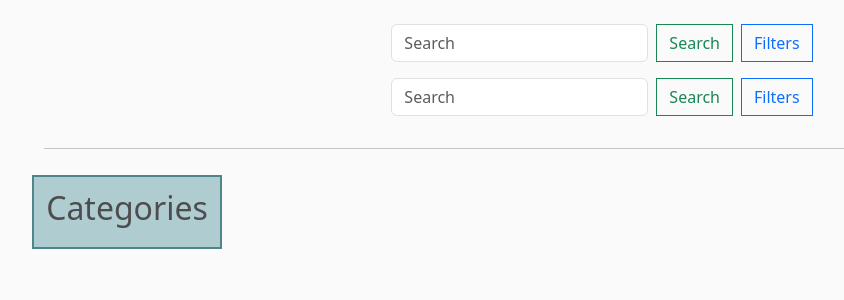
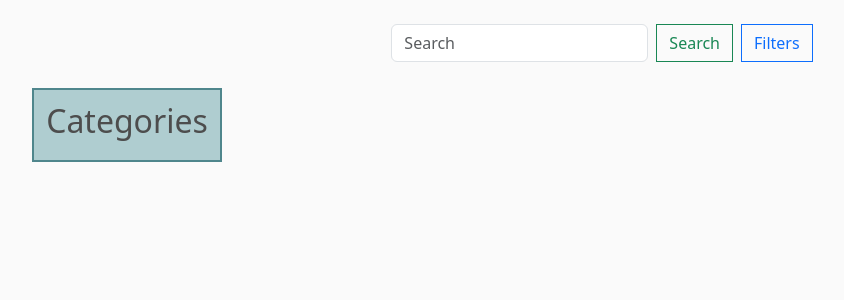
Before and after one commit to pkoutsonas/ecommerce, a Django app: page / in a window 1280 px wide. Shown: the part 58-358 px from the top of the page, without its empty margins (38-882 px from the left). Run offline with Django 4.2, Linux system fonts and the light colour scheme; data comes from the database, SQL or seed files in the repository; data that the repository does not hold is empty.

Commit message:
formatting

```diff
--- a/store/templates/store/store.html
+++ b/store/templates/store/store.html
@@ -4,22 +4,11 @@
 	<form action="{% url 'search' %}" method="post">
 		{% csrf_token %}
 		<div class="form-group d-inline-flex mb-3">
-      <input
-        class="form-control me-2"
-        name="searchField"
-        type="search"
-        placeholder="Search"
-        aria-label="Search"
-      />
+			<input class="form-control me-2" name="searchField" type="search" placeholder="Search"
+				aria-label="Search" />
 			<button class="btn btn-outline-success me-2" type="submit">Search</button>
-      <button
-        class="btn btn-outline-primary"
-        type="button"
-        data-bs-toggle="collapse"
-        data-bs-target="#collapseFilter"
-        aria-expanded="false"
-        aria-controls="collapseFilter"
-      >
+			<button class="btn btn-outline-primary" type="button" data-bs-toggle="collapse"
+				data-bs-target="#collapseFilter" aria-expanded="false" aria-controls="collapseFilter">
 				Filters
 			</button>
 		</div>
@@ -31,13 +20,8 @@
 					<ul class="list-group">
 						{% for category in categories %}
 						<li class="list-group-item d-flex justify-content-start">
-              <input
-                class="me-2"
-                type="checkbox"
-                id="{{category.name}}"
-                name="{{category.name}}"
-                value="on"
-              />
+							<input class="me-2" type="checkbox" id="{{category.name}}" name="{{category.name}}"
+								value="on" />
 							<label for="{{category.name}}">{{category.name}}</label>
 						</li>
 						{% endfor %}
@@ -48,13 +32,7 @@
 					<ul class="list-group">
 						{% for brand in brands %}
 						<li class="list-group-item d-flex justify-content-start">
-              <input
-                class="me-2"
-                type="checkbox"
-                id="{{brand.name}}"
-                name="{{brand.name}}"
-                value="on"
-              />
+							<input class="me-2" type="checkbox" id="{{brand.name}}" name="{{brand.name}}" value="on" />
 							<label for="{{brand.name}}">{{brand.name}}</label>
 						</li>
 						{% endfor %}
@@ -63,129 +41,20 @@
 				<div class="form-group me-2">
 					<h4>Price Range</h4>
 					<label for="priceStart">From:</label>
-          <input
-            type="number"
-            class="form-control"
-            id="priceStart"
-            name="priceStart"
-            placeholder="0"
-            step="0.01"
-            min="0"
-            max="100000"
-          />
+					<input type="number" class="form-control" id="priceStart" name="priceStart" placeholder="0"
+						step="0.01" min="0" max="100000" />
 					<label for="priceEnd">Up to:</label>
-          <input
-            type="number"
-            class="form-control mb-3"
-            id="priceEnd"
-            name="priceEnd"
-            placeholder="~"
-            step="0.01"
-            min="0"
-            max="100000"
-          />
-          <label class="me-2" for="availability"><h4>Available</h4></label>
-          <input
-            type="checkbox"
-            id="availability"
-            name="availability"
-            value="on"
-          />
+					<input type="number" class="form-control mb-3" id="priceEnd" name="priceEnd" placeholder="~"
+						step="0.01" min="0" max="100000" />
+					<label class="me-2" for="availability">
+						<h4>Available</h4>
+					</label>
+					<input type="checkbox" id="availability" name="availability" value="on" />
 				</div>
 			</div>
 		</div>
 	</form>
-  <div class="container text-center">
-    <form action="{% url 'search' %}" method="get">
-      <div class="form-group d-inline-flex mb-3">
-        <input
-          class="form-control me-2"
-          name="q"
-          type="search"
-          placeholder="Search"
-          aria-label="Search"
-        />
-        <button class="btn btn-outline-success me-2" type="submit">
-          Search
-        </button>
-        <button
-          class="btn btn-outline-primary"
-          type="button"
-          data-bs-toggle="collapse"
-          data-bs-target="#collapseFilter"
-          aria-expanded="false"
-          aria-controls="collapseFilter"
-        >
-          Filters
-        </button>
-      </div>
-      <!-- Collapsable filter field -->
-      <div class="collapse" id="collapseFilter">
-        <div class="form-group d-inline-flex">
-          <div class="form-group me-2">
-            <h4>Categories</h4>
-            <ul class="list-group">
-              {% for category in categories %}
-              <li class="list-group-item d-flex justify-content-start">
-                <input
-                  class="me-2"
-                  type="checkbox"
-                  id="{{category.name}}"
-                  name="{{category.name}}"
-                />
-                <label for="{{category.name}}">{{category.name}}</label>
-              </li>
-              {% endfor %}
-            </ul>
-          </div>
-          <div class="form-group me-2">
-            <h4>Brands</h4>
-            <ul class="list-group">
-              {% for brand in brands %}
-              <li class="list-group-item d-flex justify-content-start">
-                <input
-                  class="me-2"
-                  type="checkbox"
-                  id="{{brand.name}}"
-                  name="{{brand.name}}"
-                />
-                <label for="{{brand.name}}">{{brand.name}}</label>
-              </li>
-              {% endfor %}
-            </ul>
-          </div>
-          <div class="form-group me-2">
-            <h4>Price Range</h4>
-            <label for="priceStart">From:</label>
-            <input
-              type="number"
-              class="form-control"
-              id="priceStart"
-              name="priceStart"
-              placeholder="0"
-              step="0.01"
-              min="0"
-              max="100000"
-            />
-            <label for="priceEnd">Up to:</label>
-            <input
-              type="number"
-              class="form-control mb-3"
-              id="priceEnd"
-              name="priceEnd"
-              placeholder="~"
-              step="0.01"
-              min="0"
-              max="100000"
-            />
-            <label class="me-2" for="availability"><h4>Available</h4></label>
-            <input type="checkbox" id="availability" name="availability" />
-          </div>
-        </div>
-      </div>
-    </form>
-  </div>
-  <hr />
+
 
 	<div class="row">
 		<!-- Category bar -->
@@ -200,7 +69,7 @@
 			</ul>
 		</div>
 		<!-- Products display -->
-	<div class="col-lg-8" >
+		<div class="col-lg-8">
 			<div class="row">
 				{% for product in products %}
 				<div class="col-lg-4">
@@ -214,7 +83,8 @@
 					<div class="box-element product">
 						<h6><strong>{{product.name}}</strong></h6>
 						<hr />
-					<a class="btn btn-outline-secondary add-btn" href="{% url 'add_to_cart' %}?q={{product.id}}">Add to Cart</a>
+						<a class="btn btn-outline-secondary add-btn" href="{% url 'add_to_cart' %}?q={{product.id}}">Add
+							to Cart</a>
 						<a class="btn btn-outline-success" href="{% url 'product' %}?q={{product.id}}">View</a>
 						<h4 style="display: inline-block; float: right;">
 							<strong>${{product.price|floatformat:2}}</strong>
```
Also changed, not shown: store/templates/store/main.html (+13 -37 lines). Lines whose indentation alone changed are shown as unchanged.
